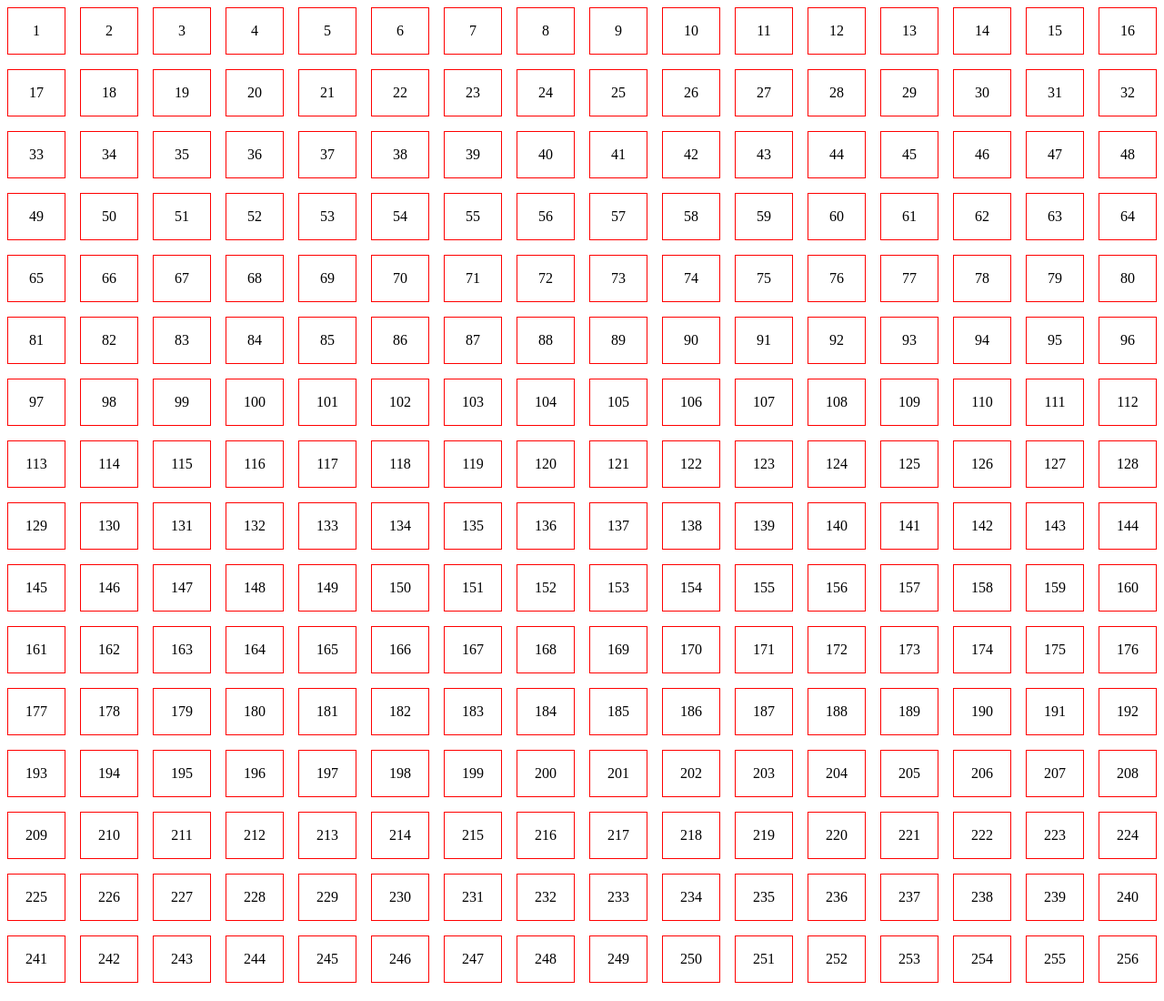
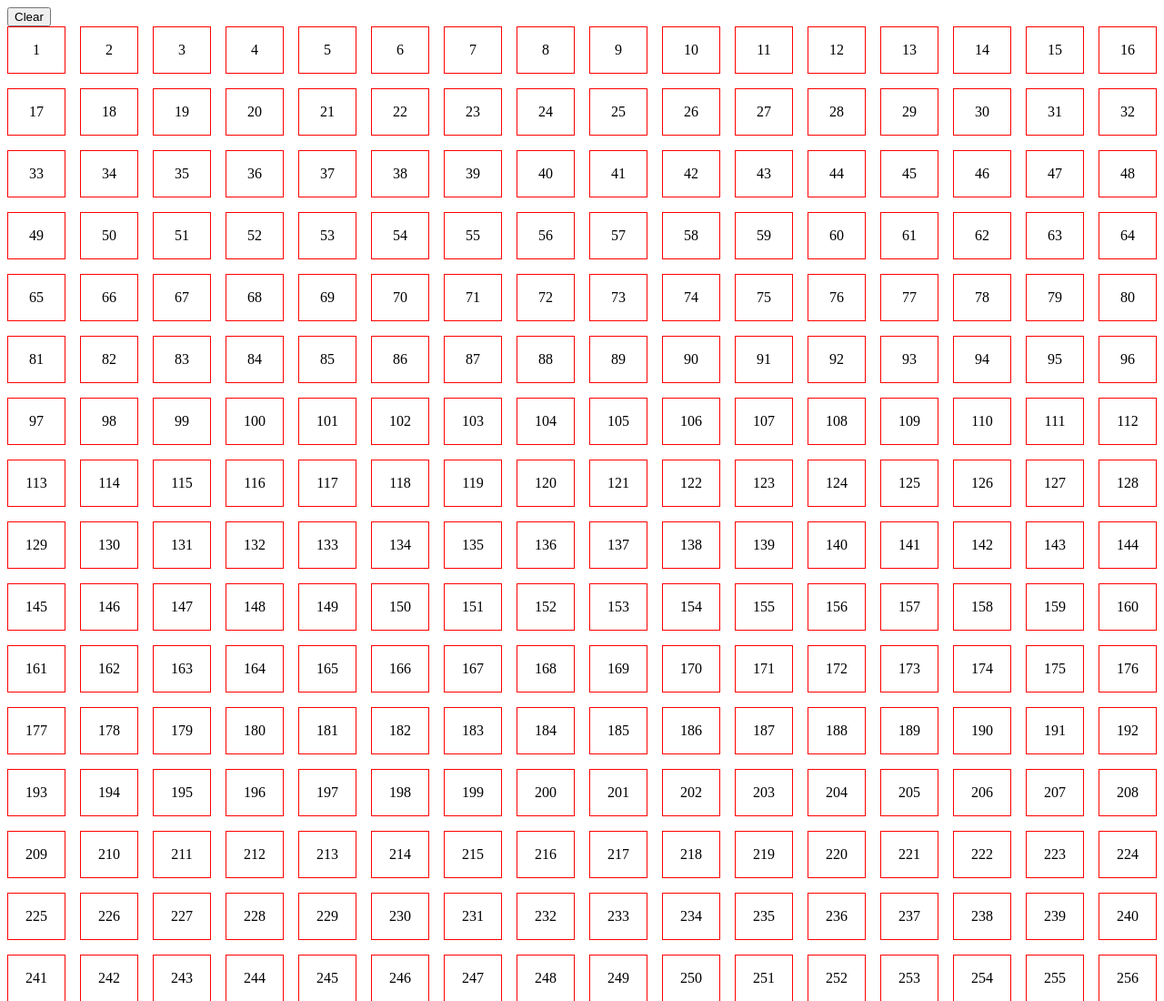
Before and after one commit to BrokenRolz/Project-Etch-A-Sketch, a plain HTML site: page index.html in a window 1280 px wide. Shown: the top 1100 px of the page at 91% size. Drawn offline with Linux system fonts and the light colour scheme.

Commit message:
Add button

```diff
--- a/index.html
+++ b/index.html
@@ -8,6 +8,7 @@
     <title>Etch-A-Sketch</title>
 </head>
 <body>
+    <button class="btm">Clear</button>
     <div id="container"></div>
 
 
```
